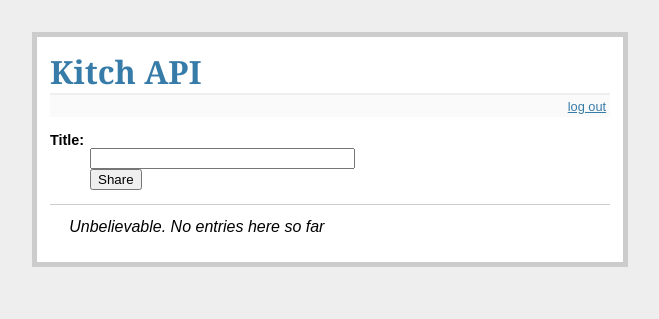
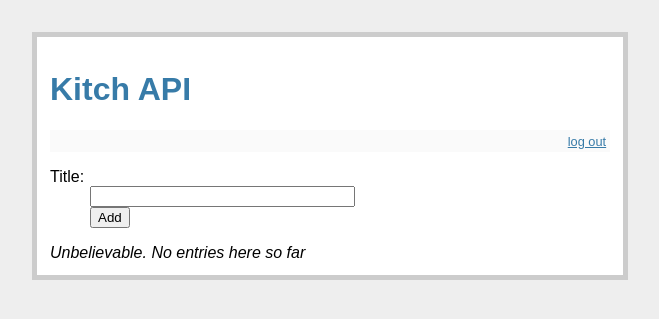
Before and after one commit to necronet/kitchkitch, a Flask app: template menus/templates/show_menus.html in a window 1280 px wide. Shown: the top 319 px of the page, without its empty margins (310-969 px from the left). Run offline with Flask 2, Linux system fonts and the light colour scheme; the template is opened without the code that fills it, so the values that code supplies are empty; a user stored in the database is signed in.

Commit message:
Templating and style changes

```diff
--- a/menus/templates/show_menus.html
+++ b/menus/templates/show_menus.html
@@ -1,17 +1,21 @@
 {% extends "layout.html" %}
 {% block body %}
   {% if current_user.is_active %}
-    <form action="{{ url_for('menus.update') }}" method=post class=add-entry>
+    <form method=post class=add-entry>
       <dl>
         <dt>Title:
         <dd><input type=text size=30 name=title>
-        <dd><input type=submit value=Share>
+
+        <dd><input type=submit value=Add>
       </dl>
     </form>
   {% endif %}
   <ul class=entries>
   {% for menu in menus %}
-    <li><h2>{{ menu.title }}</h2></li>
+      <div>
+        <span class="data">{{ menu.title }}</span>
+        <span><a href="#">Delete</a></span>
+      </div>
   {% else %}
     <li><em>Unbelievable.  No entries here so far</em>
   {% endfor %}
--- a/static/style.css
+++ b/static/style.css
@@ -1,16 +1,11 @@
 body            { font-family: sans-serif; background: #eee; }
 a, h1, h2       { color: #377BA8; }
-h1, h2          { font-family: 'Georgia', serif; margin: 0; }
-h1              { border-bottom: 2px solid #eee; }
-h2              { font-size: 1.2em; }
 
 .page           { margin: 2em auto; width: 35em; border: 5px solid #ccc;
                   padding: 0.8em; background: white; }
 .entries        { list-style: none; margin: 0; padding: 0; }
-.entries li     { margin: 0.8em 1.2em; }
-.entries li h2  { margin-left: -1em; }
-.add-entry      { font-size: 0.9em; border-bottom: 1px solid #ccc; }
-.add-entry dl   { font-weight: bold; }
+.entries div     { margin: 0.8em 1.2em; }
+.entries .data {font-size:1.2em; color: #377BA8; font-weight: bold;}
 .metanav        { text-align: right; font-size: 0.8em; padding: 0.3em;
                   margin-bottom: 1em; background: #fafafa; }
 .flash          { background: #CEE5F5; padding: 0.5em;
```
